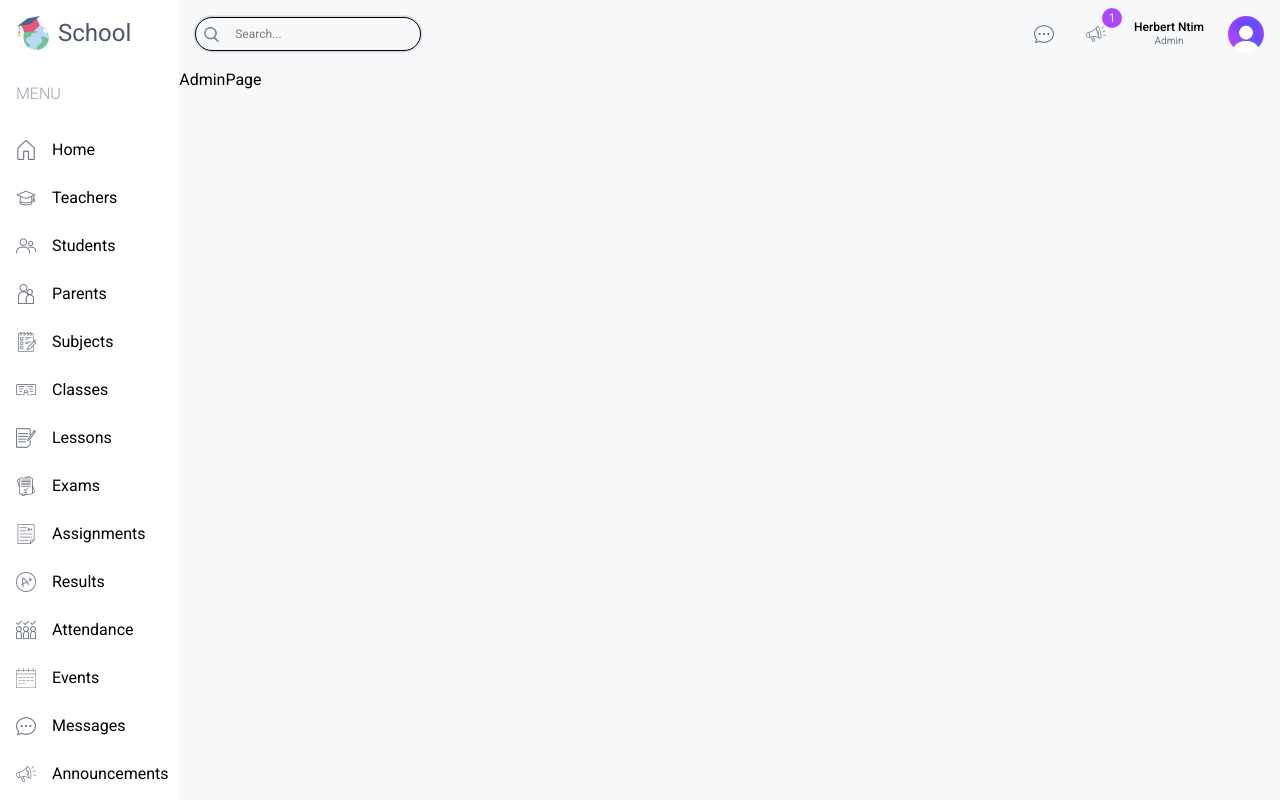
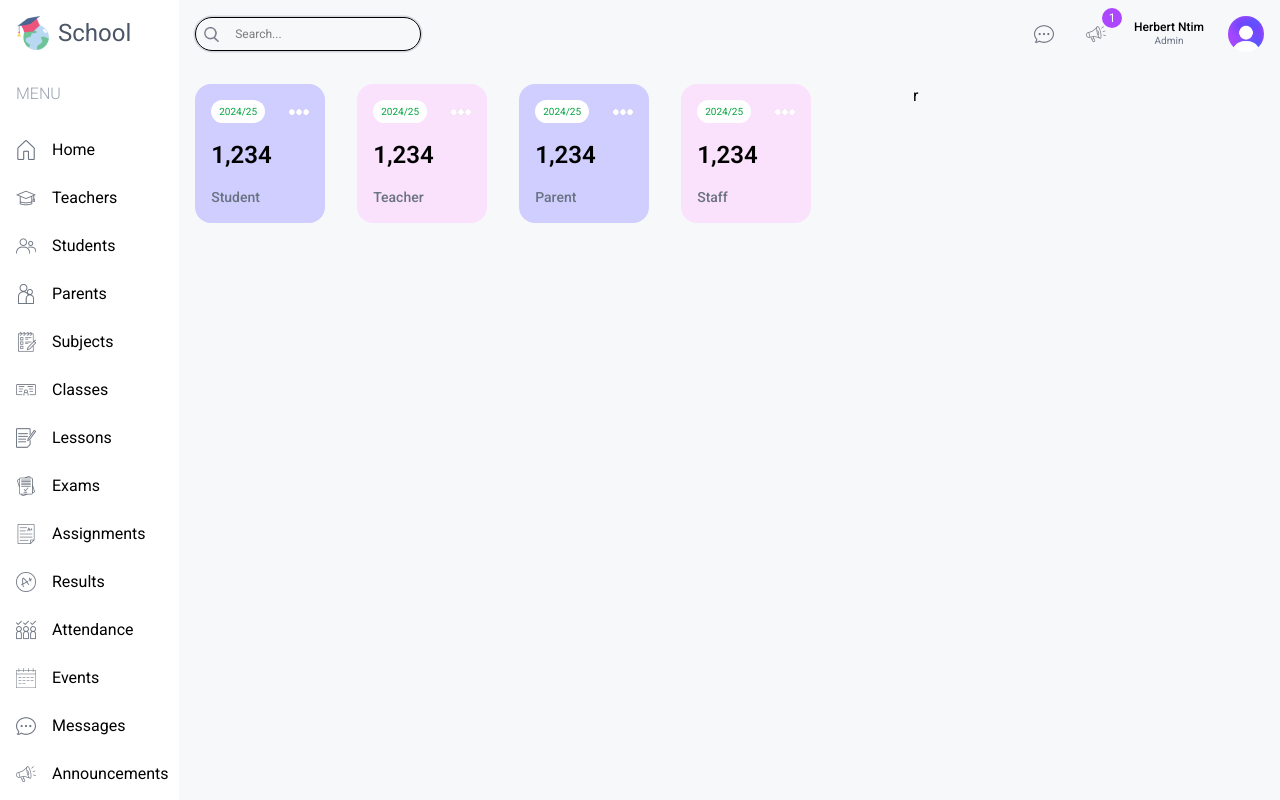
Before and after one commit to HerbertNtim/school-management, a Next.js app: page /admin in a window 1280 px wide. Shown: the top 800 px of the page. Built offline with nearby package versions, Linux system fonts and the light colour scheme.

Commit message:
dev: developed user cards

```diff
--- a/src/app/(dashboard)/admin/page.tsx
+++ b/src/app/(dashboard)/admin/page.tsx
@@ -1,8 +1,21 @@
+import UserCard from '@/components/UserCard'
 import React from 'react'
 
 const AdminPage = () => {
   return (
-    <div>AdminPage</div>
+    <div className='flex flex-col md:flex-row gap-4 p-4'>
+      {/* LEFT */}
+      <div className='w-full lg:w-2/3 flex flex-wrap gap-8'>
+        <UserCard type='student' />
+        <UserCard type='teacher' />
+        <UserCard type='parent' />
+        <UserCard type='staff' />
+      </div>
+      {/* RIGHT */}
+      <div className='w-full lg:w-1/3'>
+        r
+      </div>
+    </div>
   )
 }
 
--- a/src/app/globals.css
+++ b/src/app/globals.css
@@ -5,11 +5,24 @@
   --foreground: #171717;
 } */
 
+@theme {
+  --color-sky: #C3EBFA;
+  --color-skyLight: #EDF9FD;
+  --color-customPurple: #CFCEFF;
+  --color-customPurpleLight: #F1F0FF;
+  --color-customYellow: #FAE2FC;
+  --color-customYellowLight: #FEFCE8;
+}
+
 /* @theme inline {
   --color-background: var(--background);
   --color-foreground: var(--foreground);
-  --font-sans: var(--font-geist-sans);
-  --font-mono: var(--font-geist-mono);
+  --sky: var(--sky);
+  --skyLight: var(--skyLight);
+  --customPurple: var(--customPurple);
+  --customPurpleLight: var(--customPurpleLight);
+  --customYellow: var(--customYellow);
+  --customYellowLight: var(--customYellowLight);
 } */
 
 /* @media (prefers-color-scheme: dark) {
--- /dev/null
+++ b/src/components/UserCard.tsx
@@ -0,0 +1,17 @@
+import Image from 'next/image'
+import React from 'react'
+
+const UserCard = ({ type }: { type: string }) => {
+  return (
+    <div className='rounded-2xl odd:bg-customPurple even:bg-customYellow p-4 min-w-[130px]'>
+      <div className='flex items-center justify-between'>
+        <span className='text-[10px] bg-white px-2 py-1 rounded-full text-green-600'>2024/25</span>
+        <Image src="/more.png" alt='more' width={20} height={20} />
+      </div>
+      <h1 className='text-2xl font-semibold my-4'>1,234</h1>
+      <h2 className='capitalize text-sm font-medium text-gray-500'>{type}</h2>
+    </div>
+  )
+}
+
+export default UserCard
```
